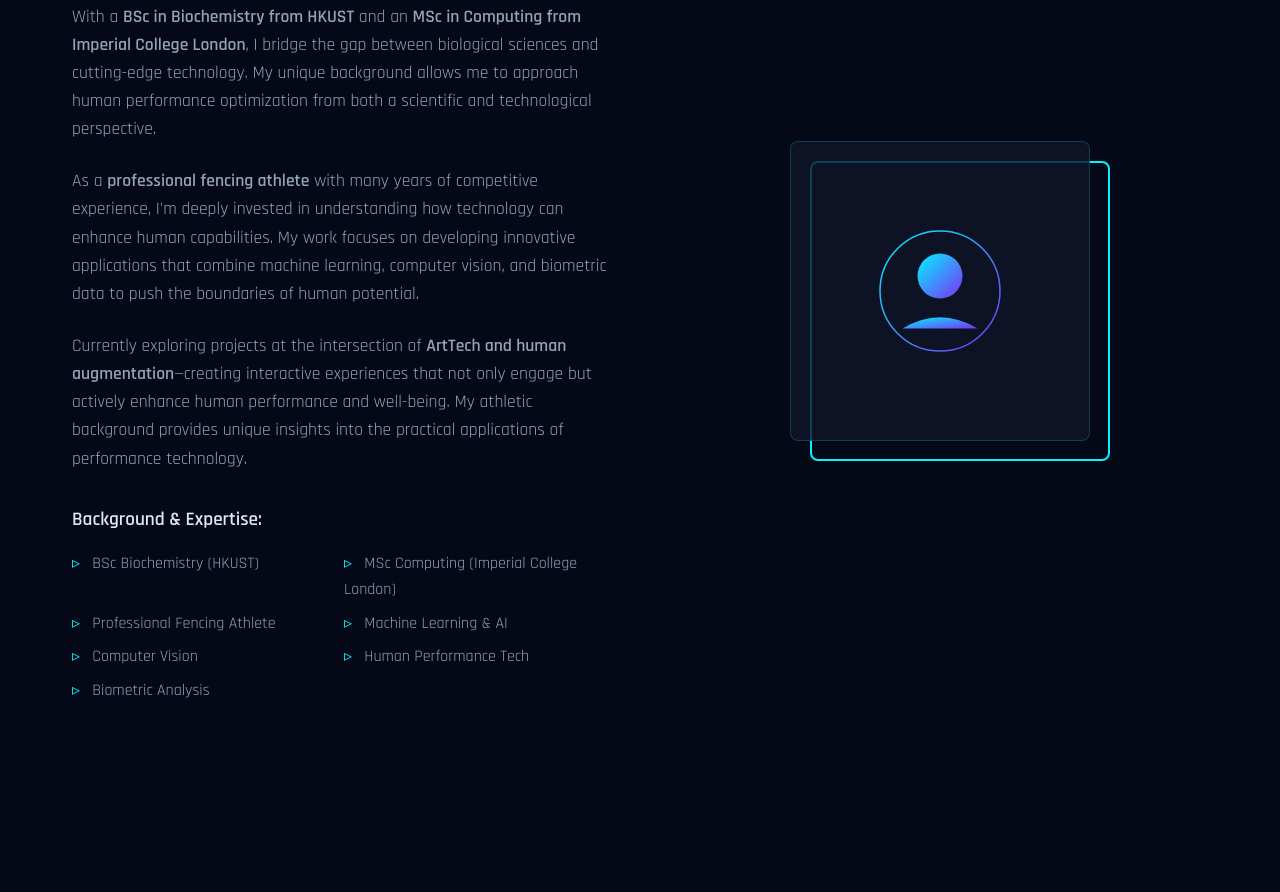
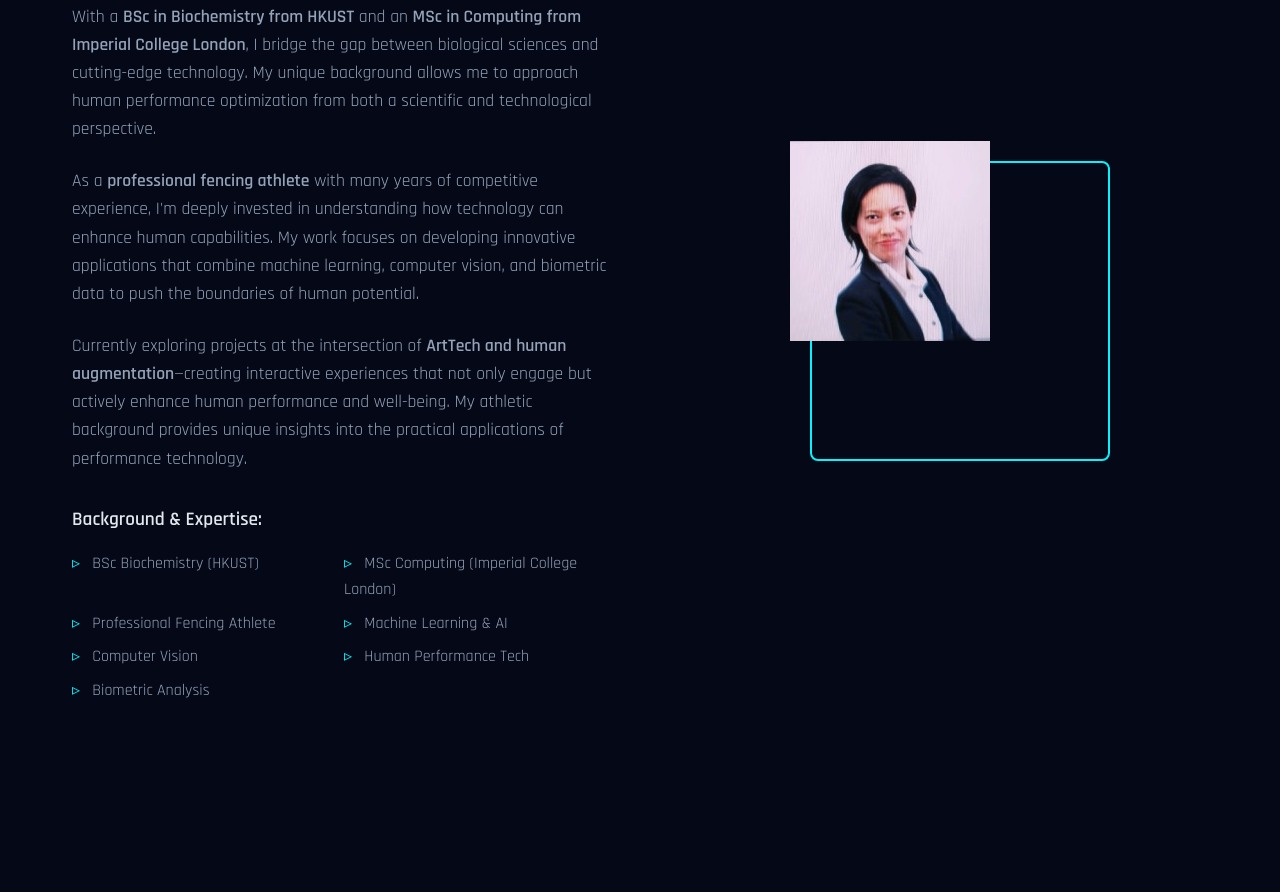
Before and after one commit to KimberleyVanessaCheung/KimberleyVanessaCheung.github.io, a plain HTML site: page index.html in a window 1280 px wide. Shown: the part 1142-2034 px from the top of the page. Drawn offline with Linux system fonts and the light colour scheme.

Commit message:
Add professional profile photo to About Me section

```diff
--- a/index.html
+++ b/index.html
@@ -124,19 +124,7 @@
                 <div class="about-image">
                     <div class="image-wrapper">
                         <div class="image-overlay"></div>
-                        <div class="profile-placeholder">
-                            <svg viewBox="0 0 200 200" xmlns="http://www.w3.org/2000/svg">
-                                <circle cx="100" cy="100" r="80" fill="none" stroke="url(#gradient)" stroke-width="2"/>
-                                <circle cx="100" cy="80" r="30" fill="url(#gradient)"/>
-                                <path d="M 50 150 Q 100 120 150 150" fill="url(#gradient)"/>
-                                <defs>
-                                    <linearGradient id="gradient" x1="0%" y1="0%" x2="100%" y2="100%">
-                                        <stop offset="0%" style="stop-color:#00f5ff;stop-opacity:1" />
-                                        <stop offset="100%" style="stop-color:#7b2ff7;stop-opacity:1" />
-                                    </linearGradient>
-                                </defs>
-                            </svg>
-                        </div>
+                        <img src="profile-photo.jpeg" alt="Kimberley Vanessa Cheung - Professional Fencing Athlete & Creative Technologist" class="profile-photo">
                     </div>
                 </div>
             </div>
```
Also changed, not shown: profile-photo.jpeg (added).
